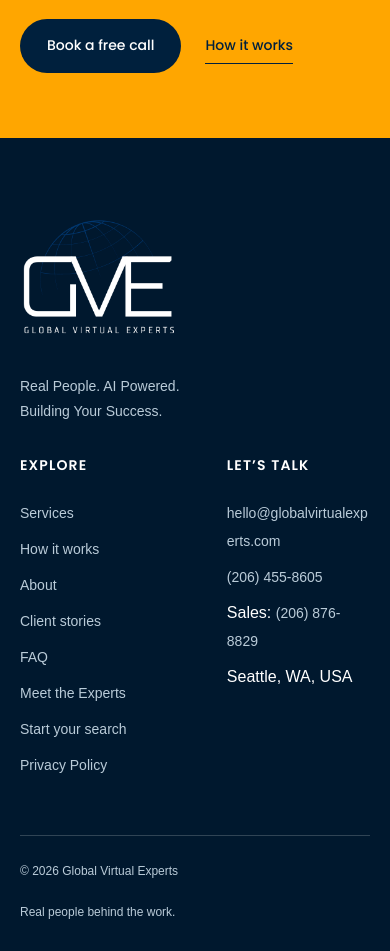
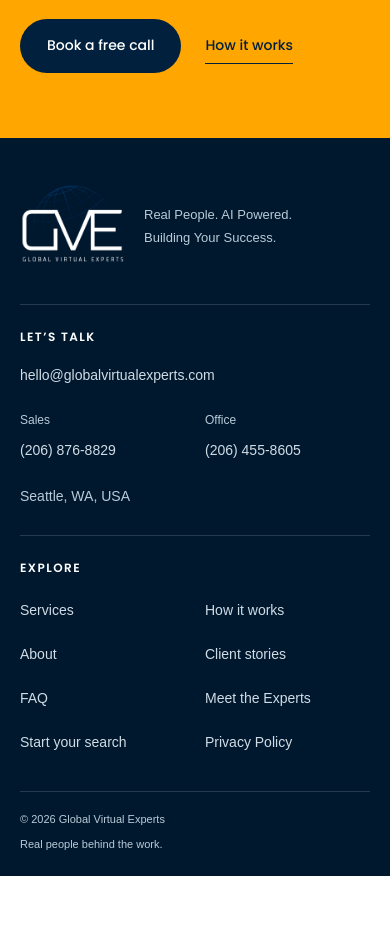
Before and after one commit to vdash2ernb/gve, a Next.js app: page /about in a window 390 px wide. Shown: the part 6240-7191 px from the top of the page. After the commit the page ends 7116 px from the top, so only its background shows below. Built offline with nearby package versions, Linux system fonts and the light colour scheme; a web font is replaced by a local one.

Commit message:
Refine mobile footer hierarchy and contact layout

```diff
--- /dev/null
+++ b/src/components/Footer.module.css
@@ -0,0 +1,58 @@
+.footer {
+  background: #00182e;
+  color: #fff;
+  padding: 56px 0 24px;
+}
+
+.grid {
+  display: grid;
+  grid-template-columns: 1.1fr 1fr 1.25fr;
+  gap: clamp(32px, 4vw, 64px);
+  align-items: start;
+}
+
+.grid > * { min-width: 0; }
+.brand img { display: block; width: 132px; height: 132px; object-fit: contain; margin-bottom: 14px; }
+.brand p { color: #b9cbd8; font-size: .875rem; line-height: 1.8; }
+.grid h3 { font-family: var(--font-body); font-size: .75rem; font-weight: 600; line-height: 1.5; letter-spacing: .12em; text-transform: uppercase; margin-bottom: 18px; }
+.footer a { color: #d0dce5; font-size: .875rem; text-decoration: underline; text-decoration-color: transparent; text-underline-offset: 5px; }
+.footer a:hover { color: #fff; text-decoration-color: #ffa600; }
+.footer a:focus-visible { outline: 2px solid #ffa600; outline-offset: 4px; }
+.navigation a { display: inline-flex; align-items: center; min-height: 38px; padding: 5px 0; }
+.email { display: inline-block; max-width: 100%; overflow-wrap: anywhere; padding: 5px 0; margin-bottom: 18px; }
+.phones { display: grid; gap: 14px; margin: 0; }
+.phones dt { color: #b9cbd8; font-size: .75rem; line-height: 1.5; }
+.phones dd { margin: 0; }
+.phones a { display: inline-flex; align-items: center; min-height: 38px; }
+.location { color: #b9cbd8; font-size: .875rem; line-height: 1.7; margin-top: 18px; }
+.bottom { display: flex; justify-content: space-between; gap: 14px; margin-top: 38px; padding-top: 20px; border-top: 1px solid #ffffff26; color: #b9cbd8; font-size: .75rem; line-height: 1.7; }
+
+@media (max-width: 900px) {
+  .grid { grid-template-columns: 1fr 1fr; gap: 34px 48px; }
+  .brand { grid-column: 1 / -1; display: flex; align-items: center; gap: 24px; }
+  .brand img { flex-shrink: 0; width: 112px; height: 112px; margin: 0; }
+}
+
+@media (max-width: 600px) {
+  .footer { padding: 36px 0 22px; }
+  .grid { grid-template-columns: 1fr; gap: 26px; }
+  .brand { gap: 20px; }
+  .brand img { width: 104px; height: 104px; }
+  .brand p { font-size: .8125rem; }
+  .contact { grid-row: 2; }
+  .navigation { grid-row: 3; }
+  .contact, .navigation { padding-top: 23px; border-top: 1px solid #ffffff26; }
+  .grid h3 { margin-bottom: 12px; }
+  .email { margin-bottom: 18px; }
+  .phones { grid-template-columns: repeat(auto-fit, minmax(min(100%, 140px), 1fr)); gap: 12px 20px; }
+  .phones a { min-height: 44px; }
+  .location { margin-top: 12px; }
+  .navigation ul { display: grid; grid-template-columns: 1fr 1fr; gap: 0 20px; }
+  .navigation a { min-height: 44px; }
+  .bottom { flex-direction: column; gap: 7px; margin-top: 26px; padding-top: 18px; font-size: .6875rem; }
+}
+
+@media (max-width: 360px) {
+  .brand { display: block; }
+  .brand img { width: 96px; height: 96px; margin-bottom: 12px; }
+}
--- a/src/components/Footer.tsx
+++ b/src/components/Footer.tsx
@@ -1,4 +1,33 @@
 import Image from 'next/image';
 import Link from 'next/link';
-import {contact,nav} from '@/content/site';
-export default function Footer(){return <footer className="site-footer"><div className="studio-wrap"><div className="footer-grid"><div><Image src="/brand/gve-original-logo.png" alt="Global Virtual Experts" width={500} height={500}/><p>Real People. AI Powered.<br/>Building Your Success.</p></div><div><h3>Explore</h3><ul>{[...nav,{href:'/stories',label:'Meet the Experts'},{href:'/start',label:'Start your search'},{href:'/privacypolicy',label:'Privacy Policy'}].map(n=><li key={n.href}><Link href={n.href}>{n.label}</Link></li>)}</ul></div><div><h3>Let’s talk</h3><ul><li><a href={'mailto:'+contact.email}>{contact.email}</a></li><li><a href={contact.phoneHref}>{contact.phone}</a></li><li>Sales: <a href={contact.salesPhoneHref}>{contact.salesPhone}</a></li><li>{contact.location}</li></ul></div></div><div className="footer-bottom"><span>© {new Date().getFullYear()} Global Virtual Experts</span><span>Real people behind the work.</span></div></div></footer>}
+import { contact, nav } from '@/content/site';
+import styles from './Footer.module.css';
+
+const links = [...nav, { href: '/stories', label: 'Meet the Experts' }, { href: '/start', label: 'Start your search' }, { href: '/privacypolicy', label: 'Privacy Policy' }];
+
+export default function Footer() {
+  return <footer className={styles.footer}>
+    <div className="studio-wrap">
+      <div className={styles.grid}>
+        <div className={styles.brand}>
+          <Image src="/brand/gve-original-logo.png" alt="Global Virtual Experts" width={500} height={500}/>
+          <p>Real People. AI Powered.<br/>Building Your Success.</p>
+        </div>
+        <nav className={styles.navigation} aria-label="Footer">
+          <h3>Explore</h3>
+          <ul>{links.map(link => <li key={link.href}><Link href={link.href}>{link.label}</Link></li>)}</ul>
+        </nav>
+        <div className={styles.contact}>
+          <h3>Let’s talk</h3>
+          <a className={styles.email} href={'mailto:' + contact.email}>{contact.email}</a>
+          <dl className={styles.phones}>
+            <div><dt>Sales</dt><dd><a href={contact.salesPhoneHref}>{contact.salesPhone}</a></dd></div>
+            <div><dt>Office</dt><dd><a href={contact.phoneHref}>{contact.phone}</a></dd></div>
+          </dl>
+          <p className={styles.location}>{contact.location}</p>
+        </div>
+      </div>
+      <div className={styles.bottom}><span>© {new Date().getFullYear()} Global Virtual Experts</span><span>Real people behind the work.</span></div>
+    </div>
+  </footer>;
+}
```
